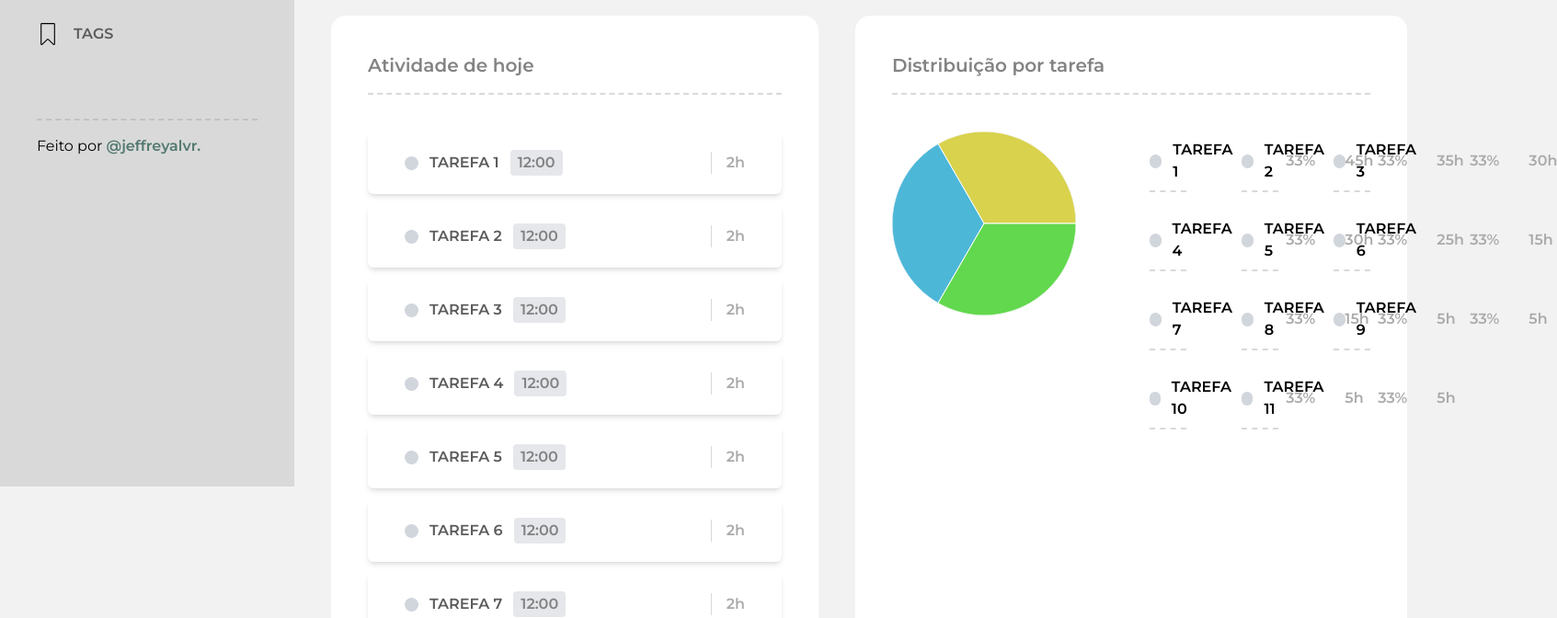
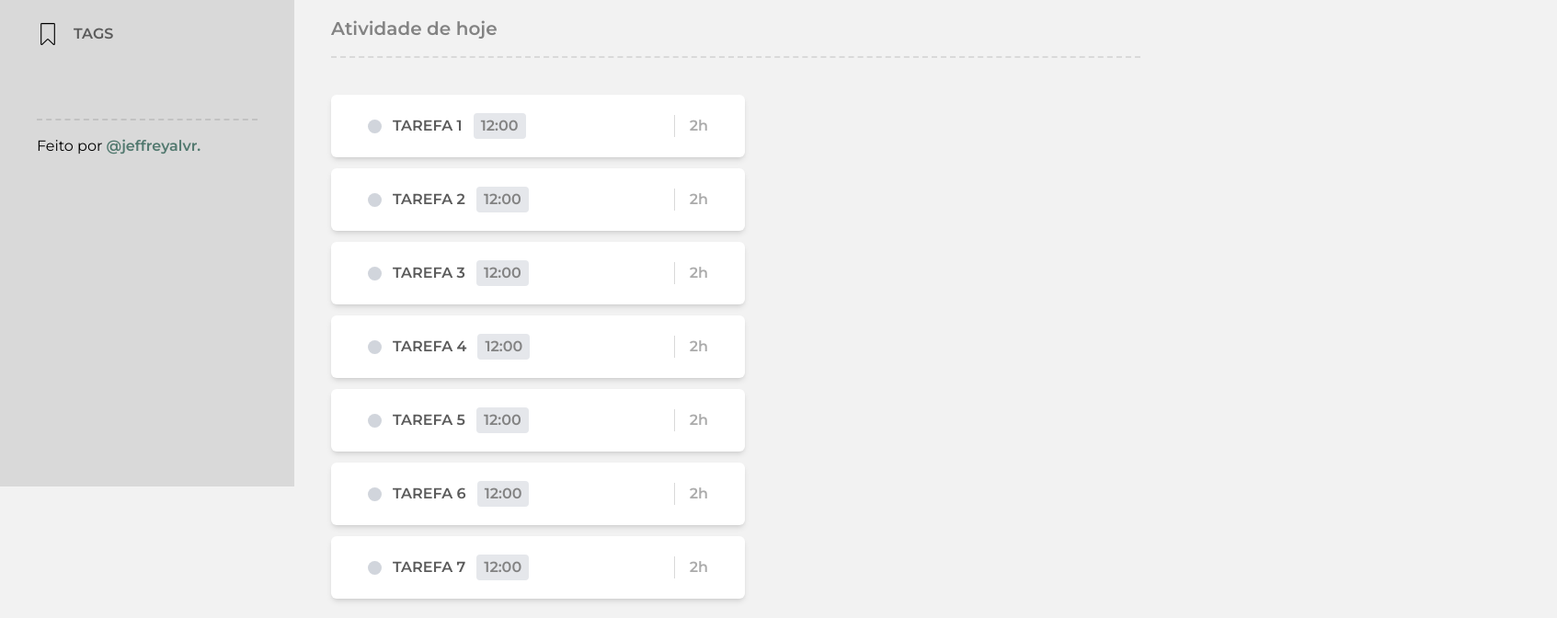
Before and after one commit to jeffreyalvr/greentask, a React (Vite) app: page /history in a window 1280 px wide. Shown: the part 271-943 px from the top of the page at 92% size, 1693 px wide, since content can reach past the window. Built offline with nearby package versions, Linux system fonts and the light colour scheme.

Commit message:
Reorganiza Home e Statistics; Remove StatisticsDayChart;

```diff
--- a/src/components/Statistics/index.jsx
+++ b/src/components/Statistics/index.jsx
@@ -1,11 +1,11 @@
 import { useState } from "react";
 
 import Section from "../Section";
-import StatisticsDayChart from "../StatisticsDayChart";
 import StatisticsWeeklyChart from "../StatisticsWeeklyChart";
 import StatisticsMonthlyChart from "../StatisticsMonthlyChart";
 import StatisticsForTasks from "../StatisticsForTasks";
 import StatisticsMenu from "../StatisticsMenu";
+import Activity from "../Activity";
 
 const Statistics = () => {
   const [selectedView, setSelectedView] = useState(0);
@@ -19,8 +19,11 @@ const Statistics = () => {
     {
       key: "day",
       content: (
-        <div className="flex gap-10">
-          <StatisticsDayChart />
+        <div className="flex flex-col gap-10">
+          <span className="pb-4 text-xl text-[var(--fg-light)] font-semibold border-b-2 border-dashed border-b-[var(--border-light)]">
+            Atividade de hoje
+          </span>
+          <Activity />
           <StatisticsForTasks />
         </div>
       ),
--- a/src/components/StatisticsDayChart/index.jsx
+++ /dev/null
@@ -1,29 +0,0 @@
-import ActivityItem from "../ActivityItem";
-
-const StatisticsDayChart = () => {
-  return (
-    <div className="flex flex-col gap-10 w-[650px] h-auto px-10 py-10 bg-white rounded-2xl">
-      <span className="pb-4 text-xl text-[var(--fg-light)] font-semibold border-b-2 border-dashed border-b-[var(--border-light)]">
-        Atividade de hoje
-      </span>
-
-      <div className="h-auto w-auto flex items-end gap-10 justify-center">
-        <div className="flex gap-3 flex-wrap w-full">
-          <ActivityItem task="Tarefa 1" startedAt="12:00" totalTime={2} />
-          <ActivityItem task="Tarefa 2" startedAt="12:00" totalTime={2} />
-          <ActivityItem task="Tarefa 3" startedAt="12:00" totalTime={2} />
-          <ActivityItem task="Tarefa 4" startedAt="12:00" totalTime={2} />
-          <ActivityItem task="Tarefa 5" startedAt="12:00" totalTime={2} />
-          <ActivityItem task="Tarefa 6" startedAt="12:00" totalTime={2} />
-          <ActivityItem task="Tarefa 7" startedAt="12:00" totalTime={2} />
-          <ActivityItem task="Tarefa 4" startedAt="12:00" totalTime={2} />
-          <ActivityItem task="Tarefa 5" startedAt="12:00" totalTime={2} />
-          <ActivityItem task="Tarefa 6" startedAt="12:00" totalTime={2} />
-          <ActivityItem task="Tarefa 7" startedAt="12:00" totalTime={2} />
-        </div>
-      </div>
-    </div>
-  );
-};
-
-export default StatisticsDayChart;
--- a/src/pages/Home/index.jsx
+++ b/src/pages/Home/index.jsx
@@ -1,6 +1,7 @@
 import Sidebar from "../../components/Sidebar";
 import TaskSection from "../../components/TaskSection";
 import Activity from "../../components/Activity";
+import Section from "../../components/Section";
 
 const Home = () => {
   return (
@@ -9,7 +10,9 @@ const Home = () => {
       <main className="flex flex-col h-fit px-10">
         <TaskSection />
         <div className="inline-block h-2 border-dashed border-b-2 border-[var(--border-light)]"></div>
-        <Activity />
+        <Section title="Atividade de hoje">
+          <Activity />
+        </Section>
       </main>
     </div>
   );
```
